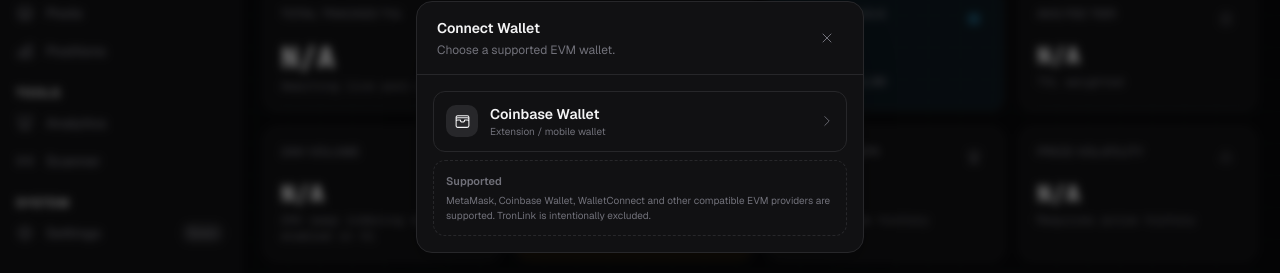
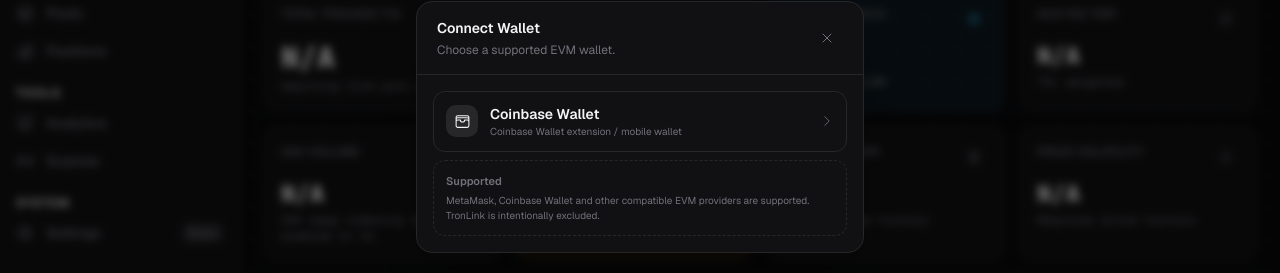
Before and after one commit to binarahood/binara, a Next.js app: page / in a window 1280 px wide. Both pictures are taken after a click on the button "Connect Wallet". Shown: the part 273-546 px from the top of the page. Built offline with nearby package versions, Linux system fonts and the light colour scheme; no server answers.

Commit message:
Remove WalletConnect from wallet chooser

```diff
--- a/src/components/Topbar.tsx
+++ b/src/components/Topbar.tsx
@@ -37,8 +37,8 @@
           <button onClick={close} className="btn-ghost p-2 flex-shrink-0" aria-label="Close wallet chooser"><Icon name="XMarkIcon" size={16} /></button>
         </div>
         <div className="p-3 sm:p-4 space-y-2 overflow-y-auto overscroll-contain">
-          {wallets.length === 0 ? <div className="rounded-xl border border-border bg-muted/20 p-4 text-center"><Icon name="WalletIcon" size={24} className="mx-auto mb-2 text-muted-foreground" /><p className="text-sm font-medium text-foreground">No compatible wallet detected</p><p className="text-xs text-muted-foreground mt-1">Install an EIP-6963 compatible EVM wallet, then reopen this dialog.</p></div> : wallets.map((wallet) => <button key={wallet.uuid} onClick={() => chooseWallet(wallet)} disabled={isConnecting} className="w-full flex items-center gap-3 rounded-xl border border-border bg-card hover:bg-muted/40 p-3 text-left transition-colors disabled:opacity-60"><WalletIcon wallet={wallet} /><div className="min-w-0 flex-1"><p className="text-sm font-semibold text-foreground truncate">{wallet.name}</p><p className="text-[10px] text-muted-foreground truncate">{wallet.kind === 'walletconnect' ? 'QR / mobile wallet connection' : wallet.kind === 'coinbase' ? 'Extension / mobile wallet' : (wallet.rdns ?? 'EIP-6963 provider')}</p></div><Icon name="ChevronRightIcon" size={14} className="text-muted-foreground flex-shrink-0" /></button>)}
-          <div className="rounded-xl border border-dashed border-border p-3 mt-3"><p className="text-[11px] font-semibold text-muted-foreground">Supported</p><p className="text-[10px] text-muted-foreground mt-1">MetaMask, Coinbase Wallet, WalletConnect and other compatible EVM providers are supported. TronLink is intentionally excluded.</p></div>
+          {wallets.length === 0 ? <div className="rounded-xl border border-border bg-muted/20 p-4 text-center"><Icon name="WalletIcon" size={24} className="mx-auto mb-2 text-muted-foreground" /><p className="text-sm font-medium text-foreground">No compatible wallet detected</p><p className="text-xs text-muted-foreground mt-1">Install an EIP-6963 compatible EVM wallet, then reopen this dialog.</p></div> : wallets.map((wallet) => <button key={wallet.uuid} onClick={() => chooseWallet(wallet)} disabled={isConnecting} className="w-full flex items-center gap-3 rounded-xl border border-border bg-card hover:bg-muted/40 p-3 text-left transition-colors disabled:opacity-60"><WalletIcon wallet={wallet} /><div className="min-w-0 flex-1"><p className="text-sm font-semibold text-foreground truncate">{wallet.name}</p><p className="text-[10px] text-muted-foreground truncate">{wallet.kind === 'coinbase' ? 'Coinbase Wallet extension / mobile wallet' : (wallet.rdns ?? 'EIP-6963 provider')}</p></div><Icon name="ChevronRightIcon" size={14} className="text-muted-foreground flex-shrink-0" /></button>)}
+          <div className="rounded-xl border border-dashed border-border p-3 mt-3"><p className="text-[11px] font-semibold text-muted-foreground">Supported</p><p className="text-[10px] text-muted-foreground mt-1">MetaMask, Coinbase Wallet and other compatible EVM providers are supported. TronLink is intentionally excluded.</p></div>
         </div>
       </div>
     </div>,
```
